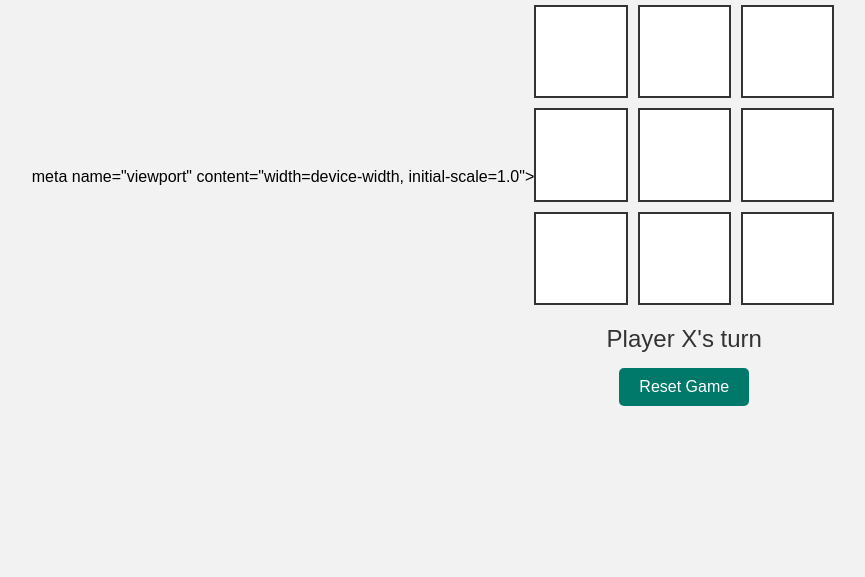
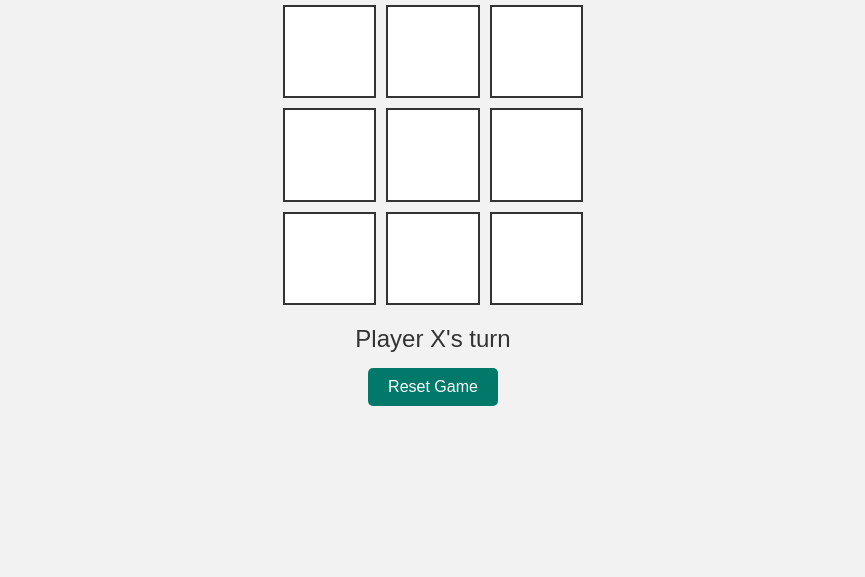
Before and after one commit to Sourav5482/TicTakToe, a plain HTML site: page index.html in a window 1280 px wide. Shown: the part 223-800 px from the top of the page, without its empty margins (207-1072 px from the left). Drawn offline with Linux system fonts and the light colour scheme.

Commit message:
Update index.html

```diff
--- a/index.html
+++ b/index.html
@@ -3,7 +3,7 @@
 <head>
     <meta charset="UTF-8">
     <meta http-equiv="X-UA-Compatible" content="IE=edge">
-    meta name="viewport" content="width=device-width, initial-scale=1.0">
+    <meta name="viewport" content="width=device-width, initial-scale=1.0">
     <title>TicTacToe</title >
         <link rel="stylesheet" href="css/style.css">
 </head>
```
